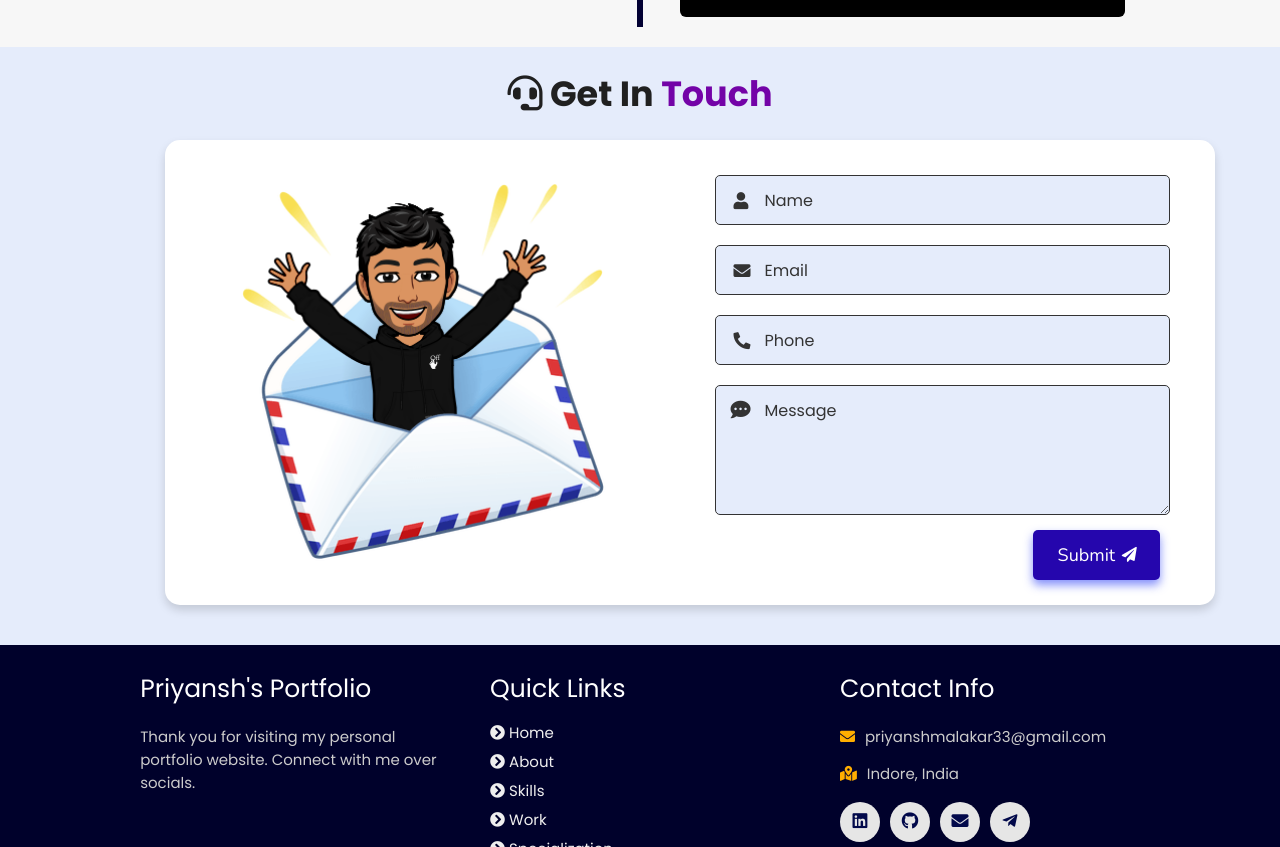
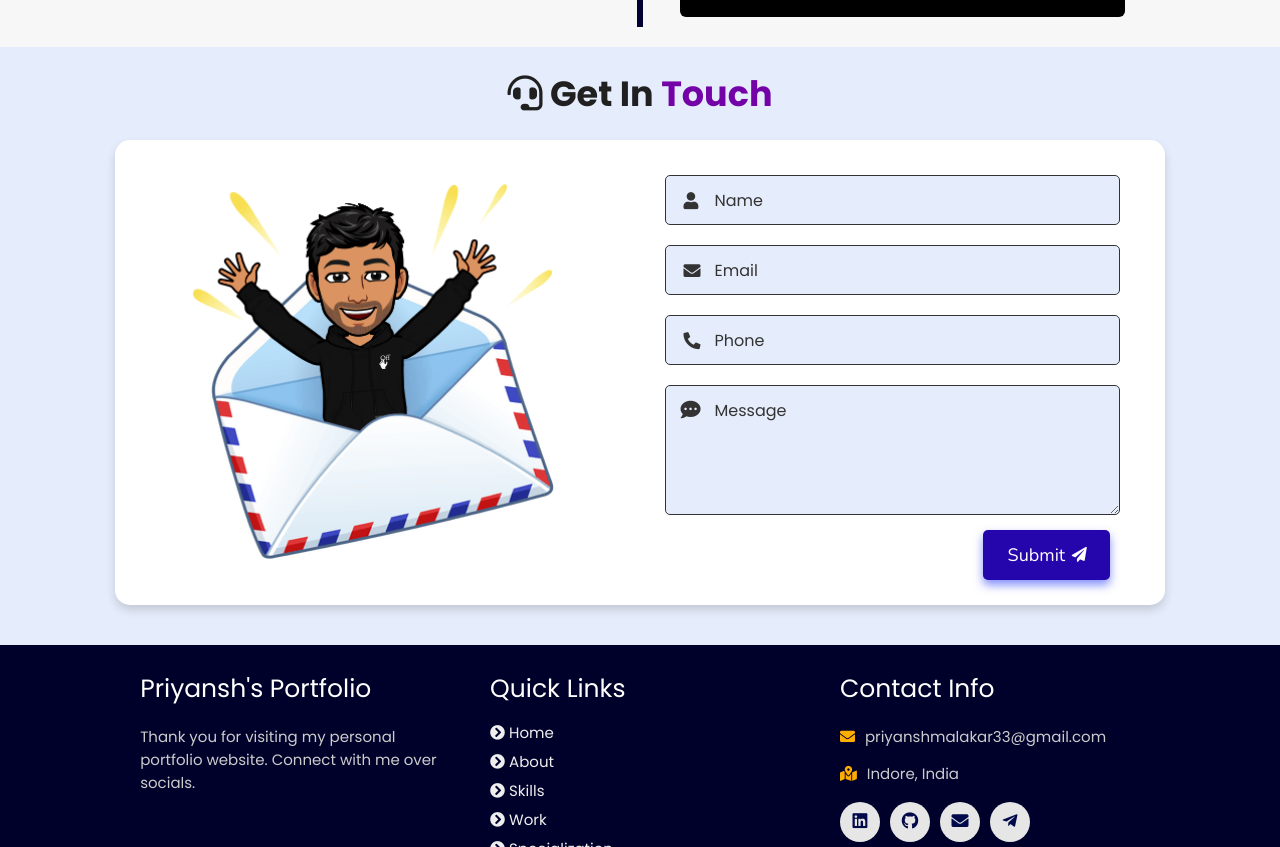
Before and after one commit to priyanshmalakar/priyanshMalakarPortfolio, a plain HTML site: page index.html in a window 1280 px wide. Shown: the part 4736-5583 px from the top of the page. Drawn offline with nearby package versions, Linux system fonts and the light colour scheme; no server answers.

Commit message:
changes on responseivness

```diff
--- a/assets/css/style.css
+++ b/assets/css/style.css
@@ -942,6 +942,10 @@ header .navbar ul li a:hover {
 .contact {
   background: #e5ecfb;
   min-height: 60vh;
+  display: flex;
+    justify-content: center;
+    flex-direction: column;
+    align-items: center;
 }
 .contact .container {
   max-width: 1050px;
--- a/index.html
+++ b/index.html
@@ -4,7 +4,7 @@
     <meta charset="UTF-8">
     <meta http-equiv="X-UA-Compatible" content="IE=edge">
     <meta name="viewport" content="width=device-width, initial-scale=1.0">
-    <meta name="keywords" content="Priyansh malakar, portfolio, Priyansh, full stack dev, personal portfolio lifecodes, portfolio design, portfolio website, personal portfolio" />
+    <meta name="keywords" content="Priyansh malakar, portfolio, Priyansh, MERN stack dev, personal portfolio lifecodes, portfolio design, portfolio website, personal portfolio" />
     <meta name="description" content="Welcome to Priyansh's Portfolio. Full-Stack Web Developer and Android App Developer" />
     <!-- Custom CSS -->
     <link rel="stylesheet" href="./assets/css/style.css">
@@ -77,7 +77,7 @@
     </div>
     <div class="content">
         <h3>I'm Priyansh</h3>
-        <span class="tag">Full Stack Developer</span>
+        <span class="tag">MERN Stack Developer</span>
 
         <p>I'm an enthusiastic web developer, studying BTech at Medi-Caps University, Indore. I adore making websites and am currently learning the MERN stack. I enjoy creating dynamic and user-friendly web experiences. Always eager to improve, I'm dedicated to mastering new skills and technologies in web development. </p>
 
```
